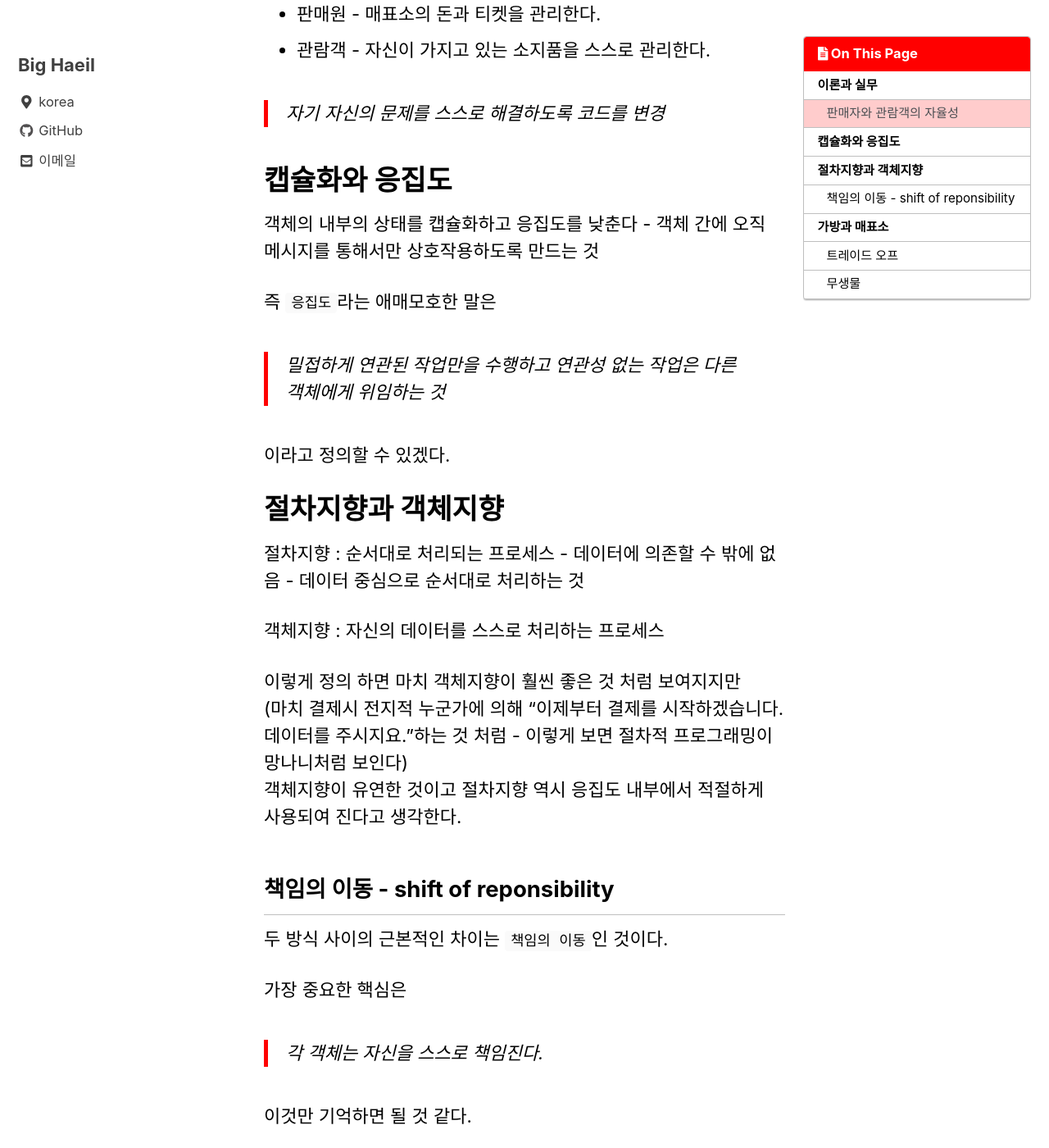
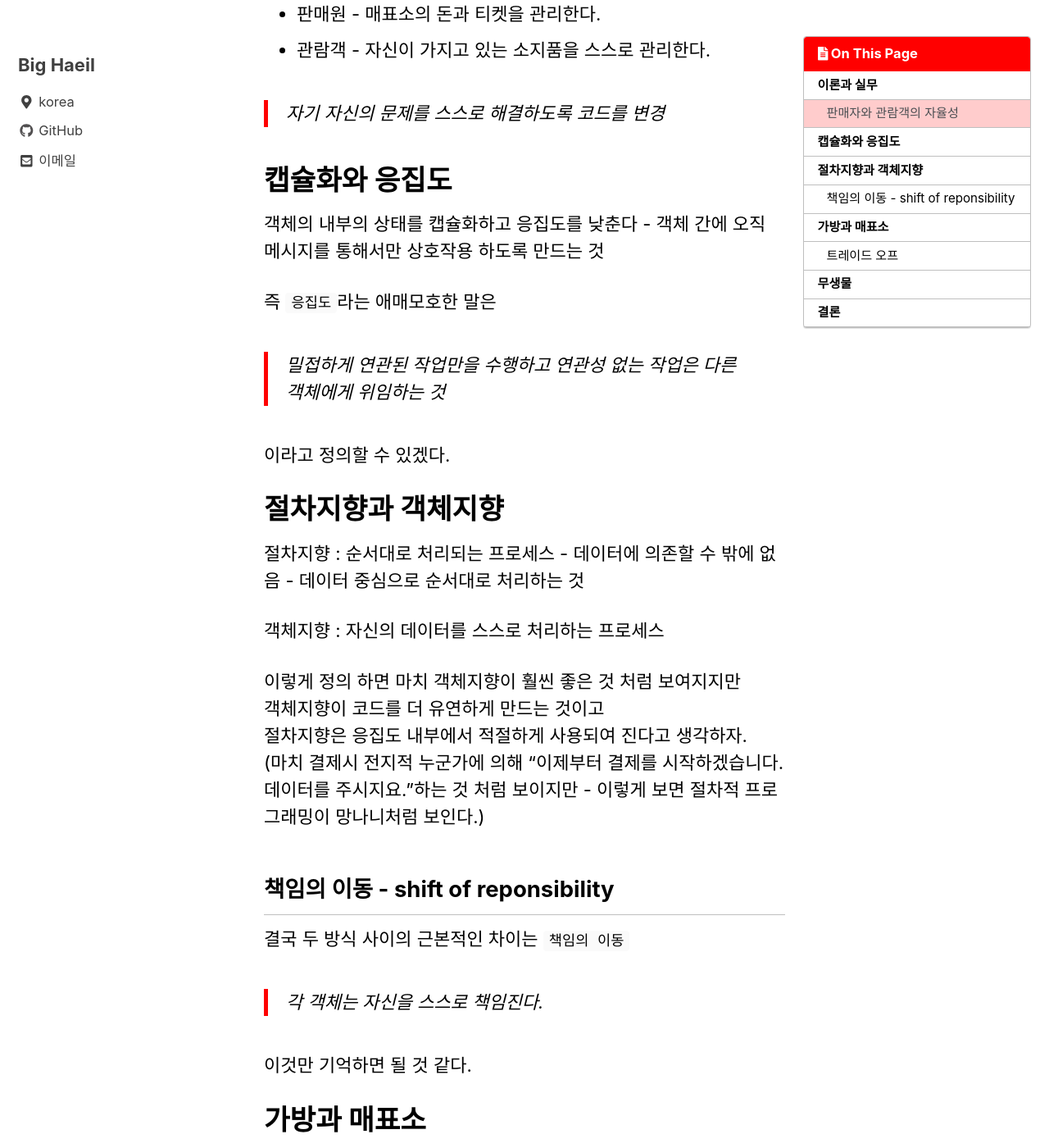
Before and after one commit to bighaeil/bighaeil.github.io, a Jekyll site: the page built from _posts/oop/2020-10-01-book-review-object-object-design-2.md, in a window 1280 px wide and 1400 px high, scrolled down 2323 px. Shown: the whole window at 82% size. Built offline with Jekyll 4.4.1, drawn with Linux system fonts in a browser that asks for light colours; cached includes are drawn as plain includes; nearby versions of some CDN libraries; comment, search, counter and statistics services are not loaded; some of the changed text lies outside the part shown.

Commit message:
today oop

````diff
--- a/_posts/oop/2020-10-01-book-review-object-object-design-2.md
+++ b/_posts/oop/2020-10-01-book-review-object-object-design-2.md
@@ -107,19 +109,19 @@ class 관람객 {
 객체지향 : 자신의 데이터를 스스로 처리하는 프로세스
 
 이렇게 정의 하면 마치 객체지향이 훨씬 좋은 것 처럼 보여지지만
-(마치 결제시 전지적 누군가에 의해 "이제부터 결제를 시작하겠습니다. 데이터를 주시지요."하는 것 처럼 - 이렇게 보면 절차적 프로그래밍이 망나니처럼 보인다)
-객체지향이 유연한 것이고 절차지향 역시 응집도 내부에서 적절하게 사용되여 진다고 생각한다.
+객체지향이 코드를 더 유연하게 만드는 것이고
+절차지향은 응집도 내부에서 적절하게 사용되여 진다고 생각하자.
+(마치 결제시 전지적 누군가에 의해 "이제부터 결제를 시작하겠습니다. 데이터를 주시지요."하는 것 처럼 보이지만 - 이렇게 보면 절차적 프로그래밍이 망나니처럼 보인다.)
 
 
 ## 책임의 이동 - shift of reponsibility
 
-두 방식 사이의 근본적인 차이는 `책임의 이동`인 것이다.
-
-가장 중요한 핵심은
+결국 두 방식 사이의 근본적인 차이는 `책임의 이동`
 
 > 각 객체는 자신을 스스로 책임진다.
 
 이것만 기억하면 될 것 같다.
+
 
 # 가방과 매표소
 
@@ -187,19 +189,21 @@ class 판매원 {
 }
 ```
 
-이렇게 관람객과 가방, 매표소와 판매원의 의존성이 추가되었다.
+이렇게 관람객과 가방, 매표소와 판매원에 의존성이 추가되었다.
 
-변경된 부분을 유심히 살펴봐야 한다.
+변경된 부분을 살펴보자.
 처음 매표소는 관람객의 존재를 모르고 있었다(의존성이 없었다).
-그러다가 책임을 주면서 매표소는 관람객의 존재를 알아야 했고 그래서 결합도가 높아졌다.
+그러다가 책임을 주면서 매표소는 관람객의 존재를 알아야만 했고
+그래서 의도하지 않은 결합도가 높아졌다.
 
 > 매표소의 자율성은 높아졌지만 전체 설계의 관점에서는 결합도가 상승했다.
+
 
 ## 트레이드 오프
 
 위 예제를 보면
 각 객체에 책임을 주기위해 각 자율성을 높였다.
-그러면서 어느 영역에서 의존성이 생겼다.
+그러면서 어느 영역에서 의존성이 생겼버렸다.
 즉 동일한 기능을 구현하는 방법은 다양하다.
 다시 말하면
 
@@ -207,11 +211,20 @@ class 판매원 {
 
 즉 설계를 할때 어떤 부분에 중요도를 줄 것인지 명확히 해야할 필요가 있다.
 
-## 무생물
+
+# 무생물
 
 매표소와 가방은 무생물이다.
 
-팬매원과 관람객은 사람 - 무언가 책임을 지고 행동하는 것이 자연스럽다.
-설계에서는 매표소와 가방은 각자의 책임을 가지고 있고 그렇게 행동한다. 마치 `의인화(anthropomorphism)`화여 설계한다.
+팬매원과 관람객은 사람 - 사람은 무언가 책임을 지고 행동하는 것은 자연스럽다. 자연스럽게 연상된다.
+설계에서는 매표소와 가방은 각자의 책임을 가지고 있고 그렇게 행동한다. 마치 `의인화(anthropomorphism)`화여 설계된다.
 
 > 그 대상이 비록 실세계에서는 생명이 없는 수동적인 존재라고 하더라도 객체지향의 세계로 넘어오는 순간 그들은 생명과 지능을 가진 싱싱한 존재로 다시 태어난다.
+
+필요하다면 무생물에도 주체적으로 움직이도록 자연스럽게 생각하자.
+
+
+# 결론
+
+객체지향 설계를 하면서 코드가 유연하게
+즉 객체를 자율적이고 책임을 가진 그리고 협력하도록 설계할 수 있다.
````
Also changed, not shown: other parts of _posts/oop/2020-10-01-book-review-object-object-design-2.md (+5 -3 lines).
